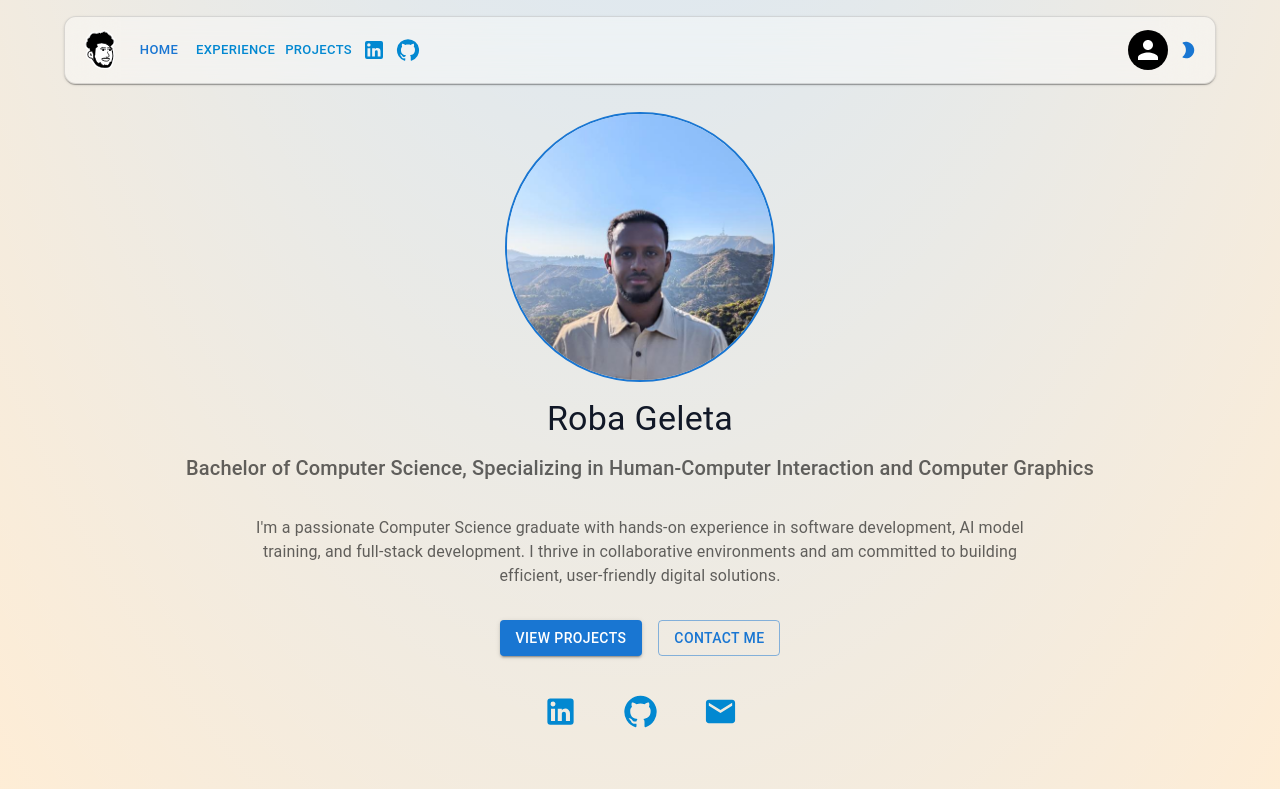
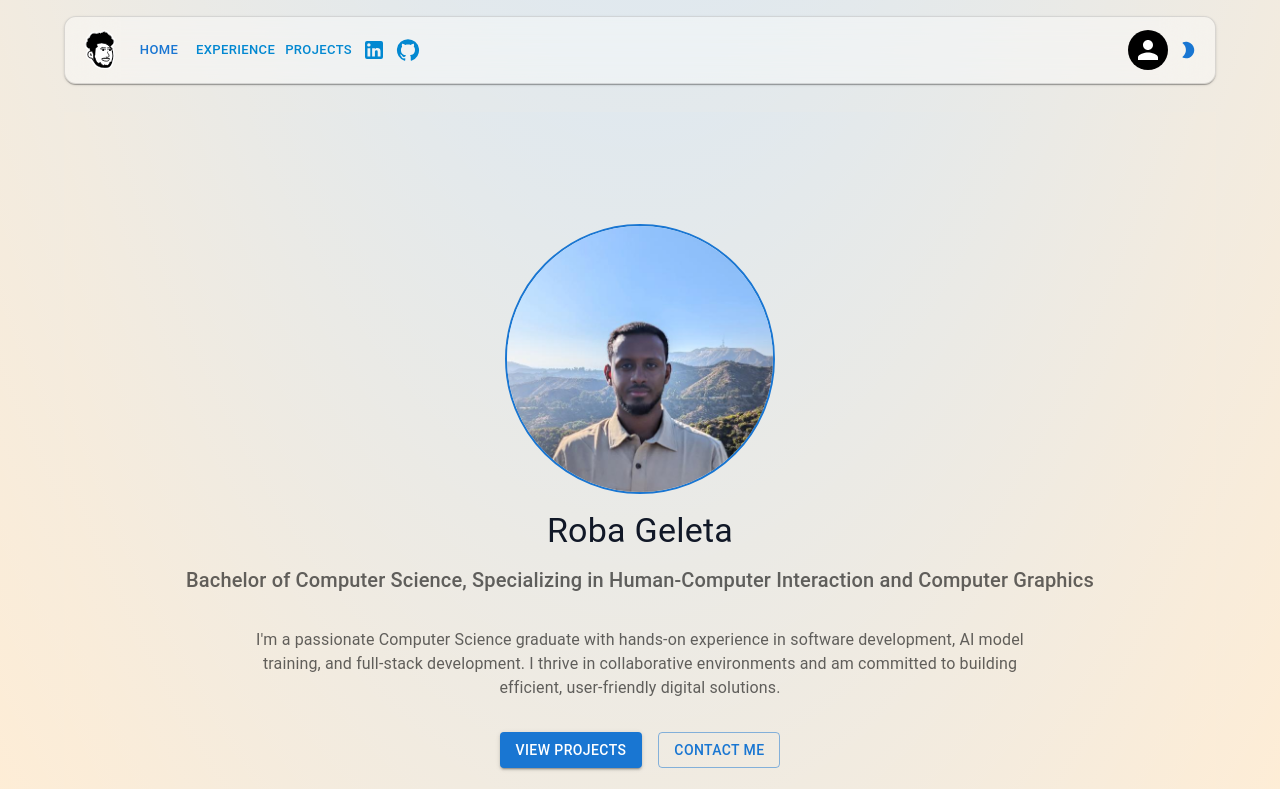
Before and after one commit to Roba-Geleta/frontend, a React (Vite) app: page / in a window 1280 px wide. Shown: the top 789 px of the page. Built offline with nearby package versions, Linux system fonts and the light colour scheme; no server answers.

Commit message:
move theme provider on top of everything, and set a general background

```diff
--- a/src/App.tsx
+++ b/src/App.tsx
@@ -1,26 +1,39 @@
 import { Outlet } from "react-router";
 import "./App.css";
 import "react-toastify/dist/ReactToastify.css";
-import Navbar from "./Components/Navbar/Navbar";
 import { ToastContainer } from "react-toastify";
 import { UserProvider } from "./Context/userAuth";
-import ResponsiveAppBar from "./Components/AppBar/AppBar";
 import AppAppBar from "./Components/AppAppBar/AppAppBar";
-import { ThemeProvider } from "./Context/ThemeContext";
 import Footer from "./Components/Footer/Footer";
+import { Box, Container } from "@mui/material";
 
 function App() {
   return (
     <>
       <UserProvider>
-        <ThemeProvider>
-          {/* <ResponsiveAppBar /> */}
-          <AppAppBar />
-          {/* <Navbar /> */}
-          <Outlet />
-          <ToastContainer />
-          <Footer />
-        </ThemeProvider>
+        <AppAppBar />
+        <Box
+          id="user-profile"
+          sx={{
+            width: "100%",
+            minHeight: "100vh",
+            backgroundRepeat: "no-repeat",
+            backgroundImage:
+              "radial-gradient(ellipse 80% 50% at 50% -20%, hsl(210, 100%, 90%), transparent)",
+          }}
+          className="bg-orange-100 dark:bg-gray-900 bg-[radial-gradient(ellipse_80%_50%_at_50%_-20%,_hsl(210,_100%,_90%),_transparent)] dark:bg-[radial-gradient(ellipse_80%_50%_at_50%_-20%,_hsl(210,_100%,_16%),_transparent)]"
+        >
+          <Container
+            sx={{
+              pt: { xs: 12, sm: 14 },
+              pb: { xs: 6, sm: 8 },
+            }}
+          >
+            <Outlet />
+            <ToastContainer />
+          </Container>
+        </Box>
+        <Footer />
       </UserProvider>
     </>
   );
--- a/src/main.tsx
+++ b/src/main.tsx
@@ -3,9 +3,13 @@ import { createRoot } from "react-dom/client";
 import "./index.css";
 import { RouterProvider } from "react-router-dom";
 import { router } from "./Routes/Routes.tsx";
+import { ThemeProvider } from "./Context/ThemeContext.tsx";
+import { UserProvider } from "./Context/userAuth.tsx";
 
 createRoot(document.getElementById("root")!).render(
   <StrictMode>
-    <RouterProvider router={router} />
+    <ThemeProvider>
+      <RouterProvider router={router} />
+    </ThemeProvider>
   </StrictMode>
 );
```
